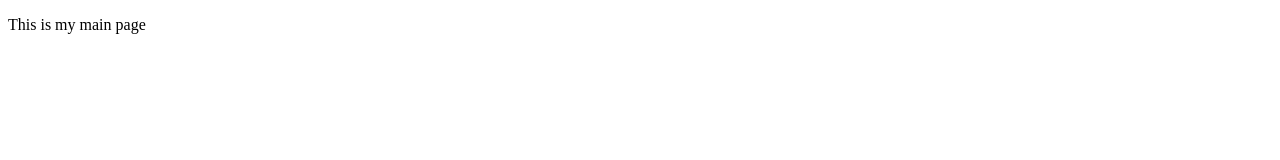
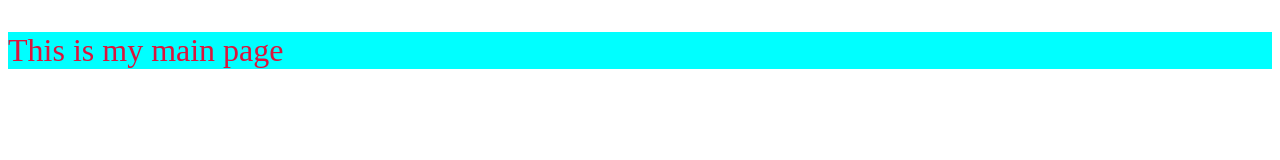
Before and after one commit to kptst/VersionControl, a plain HTML site: page index.html in a window 1280 px wide. Drawn offline with Linux system fonts and the light colour scheme.

Commit message:
I have added Style page

```diff
--- a/index.html
+++ b/index.html
@@ -4,6 +4,7 @@
     <meta charset="UTF-8">
     <meta name="viewport" content="width=device-width, initial-scale=1.0">
     <title>Document</title>
+    <link rel="stylesheet" href="stylesheet/style.css">
 </head>
 <body>
     <p>This is my main page</p>
--- /dev/null
+++ b/stylesheet/style.css
@@ -0,0 +1,5 @@
+p{
+    color:crimson;
+    font-size: xx-large;
+    background-color: aqua;
+}
```
